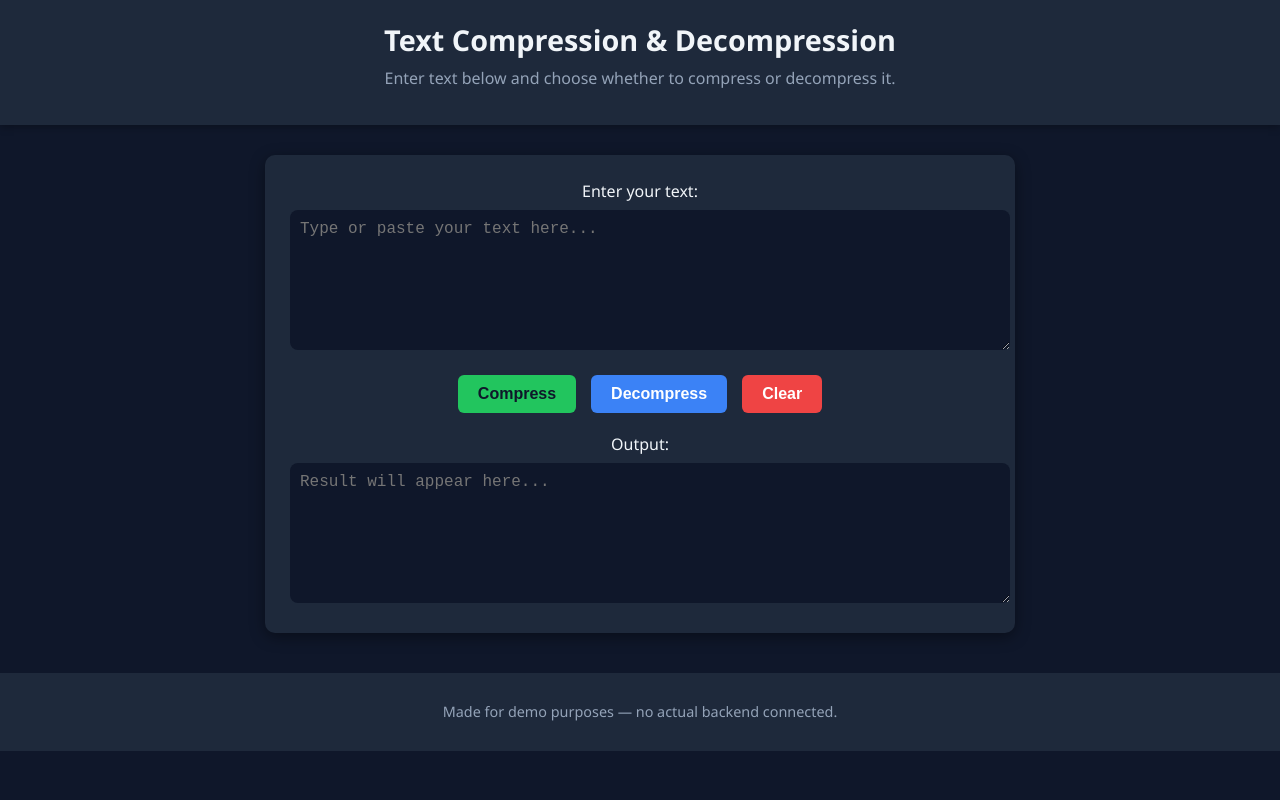
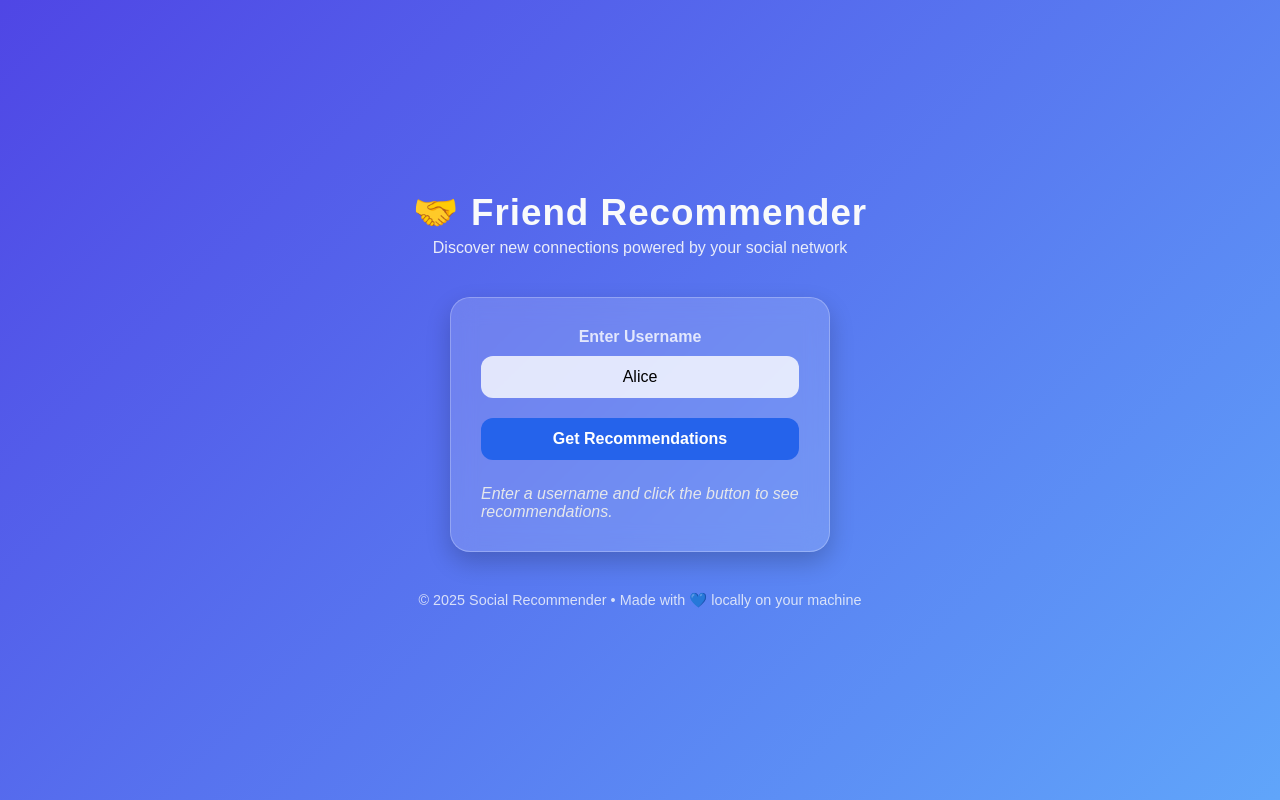
Before and after one commit to KrishKyada/DSA-Project, a plain HTML site: page index.html in a window 1280 px wide. Drawn offline with Linux system fonts and the light colour scheme.

```diff
--- a/index.html
+++ b/index.html
@@ -2,36 +2,33 @@
 <html lang="en">
 <head>
   <meta charset="UTF-8">
-  <meta name="viewport" content="width=device-width, initial-scale=1.0">
-  <title>Text Compression & Decompression</title>
+  <title>Social Network Friend Recommender</title>
   <link rel="stylesheet" href="style.css">
 </head>
 <body>
-  <header>
-    <h1>Text Compression & Decompression</h1>
-    <p>Enter text below and choose whether to compress or decompress it.</p>
-  </header>
+  <div class="wrapper">
+    <header>
+      <h1>🤝 Friend Recommender</h1>
+      <p>Discover new connections powered by your social network</p>
+    </header>
 
-  <main class="container">
-    <section class="input-section">
-      <label for="inputText">Enter your text:</label>
-      <textarea id="inputText" placeholder="Type or paste your text here..."></textarea>
-    </section>
+    <main>
+      <div class="glass-card">
+        <label for="username">Enter Username</label>
+        <input type="text" id="username" placeholder="e.g. Alice" value="Alice">
+        <button id="recommend-btn">Get Recommendations</button>
 
-    <section class="buttons">
-      <button class="btn compress-btn">Compress</button>
-      <button class="btn decompress-btn">Decompress</button>
-      <button class="btn clear-btn">Clear</button>
-    </section>
+        <div class="results" id="results">
+          <p class="placeholder">Enter a username and click the button to see recommendations.</p>
+        </div>
+      </div>
+    </main>
 
-    <section class="output-section">
-      <label for="outputText">Output:</label>
-      <textarea id="outputText" placeholder="Result will appear here..."></textarea>
-    </section>
-  </main>
+    <footer>
+      © 2025 Social Recommender • Made with 💙 locally on your machine
+    </footer>
+  </div>
 
-  <footer>
-    <p>Made for demo purposes — no actual backend connected.</p>
-  </footer>
+  <script src="script.js"></script>
 </body>
 </html>
--- a/style.css
+++ b/style.css
@@ -1,91 +1,156 @@
-/* General page styling */
-body {
-  font-family: 'Segoe UI', Tahoma, Geneva, Verdana, sans-serif;
-  background: #0f172a;
-  color: #f1f5f9;
+/* ==== Global Styles ==== */
+* {
   margin: 0;
   padding: 0;
-  text-align: center;
+  box-sizing: border-box;
 }
 
-/* Header */
-header {
-  background: #1e293b;
-  padding: 20px;
-  box-shadow: 0 2px 8px rgba(0,0,0,0.3);
-}
-header h1 {
-  margin: 0;
-  font-size: 1.8rem;
-}
-header p {
-  color: #94a3b8;
-  margin-top: 8px;
+body {
+  font-family: "Poppins", sans-serif;
+  background: linear-gradient(135deg, #4f46e5, #60a5fa);
+  color: #f9fafb;
+  min-height: 100vh;
+  display: flex;
+  justify-content: center;
+  align-items: center;
 }
 
-/* Container */
-.container {
-  max-width: 700px;
-  margin: 30px auto;
-  background: #1e293b;
-  padding: 25px;
-  border-radius: 10px;
-  box-shadow: 0 4px 15px rgba(0,0,0,0.4);
+.wrapper {
+  text-align: center;
+  width: 100%;
 }
 
-/* Textareas */
-textarea {
-  width: 100%;
-  height: 120px;
-  border-radius: 8px;
-  border: none;
-  padding: 10px;
-  margin-top: 8px;
-  resize: vertical;
-  font-size: 1rem;
-  background: #0f172a;
-  color: #f8fafc;
+header {
+  margin-bottom: 40px;
+  animation: fadeIn 1s ease-in-out;
 }
 
-/* Buttons */
-.buttons {
-  margin: 20px 0;
-  display: flex;
-  justify-content: center;
-  gap: 15px;
+header h1 {
+  font-size: 2.3rem;
+  font-weight: 700;
+  letter-spacing: 1px;
 }
-.btn {
-  padding: 10px 20px;
+
+header p {
+  opacity: 0.9;
+  font-size: 1rem;
+  margin-top: 5px;
+}
+
+/* ==== Glassmorphism Card ==== */
+.glass-card {
+  width: 380px;
+  background: rgba(255, 255, 255, 0.15);
+  border-radius: 20px;
+  padding: 30px;
+  box-shadow: 0 10px 25px rgba(0, 0, 0, 0.2);
+  backdrop-filter: blur(12px);
+  border: 1px solid rgba(255, 255, 255, 0.25);
+  margin: auto;
+  animation: slideUp 1s ease;
+}
+
+label {
+  font-weight: 600;
+  display: block;
+  margin-bottom: 10px;
+  color: #ffffffcc;
+}
+
+input {
+  width: 100%;
+  padding: 12px;
+  border-radius: 12px;
   border: none;
-  border-radius: 6px;
-  cursor: pointer;
+  font-size: 1rem;
+  outline: none;
+  text-align: center;
+  margin-bottom: 20px;
+  background: rgba(255, 255, 255, 0.8);
+  transition: all 0.2s;
+}
+
+input:focus {
+  background: #fff;
+  transform: scale(1.02);
+}
+
+button {
+  width: 100%;
+  padding: 12px;
+  background: #2563eb;
+  color: white;
+  border: none;
+  border-radius: 12px;
   font-size: 1rem;
   font-weight: 600;
-  transition: 0.2s ease;
+  cursor: pointer;
+  transition: all 0.2s ease-in-out;
 }
-.compress-btn {
-  background-color: #22c55e;
-  color: #0f172a;
+
+button:hover {
+  background: #1d4ed8;
+  transform: scale(1.03);
 }
-.decompress-btn {
-  background-color: #3b82f6;
-  color: #fff;
+
+/* ==== Results ==== */
+.results {
+  margin-top: 25px;
+  text-align: left;
 }
-.clear-btn {
-  background-color: #ef4444;
+
+.placeholder {
+  color: #e5e7eb;
+  font-style: italic;
+}
+
+.card {
+  background: rgba(255, 255, 255, 0.2);
+  border-radius: 12px;
+  padding: 12px 16px;
+  margin-bottom: 12px;
+  display: flex;
+  justify-content: space-between;
+  align-items: center;
+  transition: transform 0.2s, box-shadow 0.2s;
+}
+
+.card:hover {
+  transform: translateY(-2px);
+  box-shadow: 0 3px 6px rgba(255, 255, 255, 0.2);
+}
+
+.friend-name {
+  font-weight: 600;
   color: #fff;
 }
 
-.btn:hover {
-  transform: scale(1.05);
-  opacity: 0.9;
+.score {
+  background: rgba(37, 99, 235, 0.9);
+  color: #fff;
+  padding: 4px 10px;
+  border-radius: 8px;
+  font-size: 0.85rem;
 }
 
-/* Footer */
+.error {
+  color: #ff6b6b;
+  font-weight: 600;
+}
+
 footer {
   margin-top: 40px;
-  padding: 15px;
-  background: #1e293b;
-  color: #94a3b8;
   font-size: 0.9rem;
+  opacity: 0.8;
 }
+
+/* ==== Animations ==== */
+@keyframes fadeIn {
+  from { opacity: 0; transform: translateY(-10px); }
+  to { opacity: 1; transform: translateY(0); }
+}
+
+@keyframes slideUp {
+  from { transform: translateY(40px); opacity: 0; }
+  to { transform: translateY(0); opacity: 1; }
+}
```
Also changed, not shown: 1 other file.
